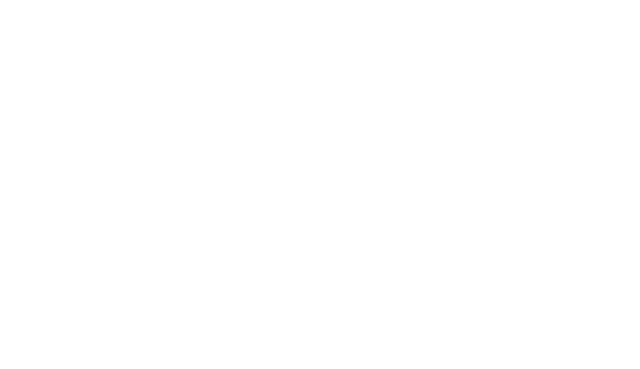
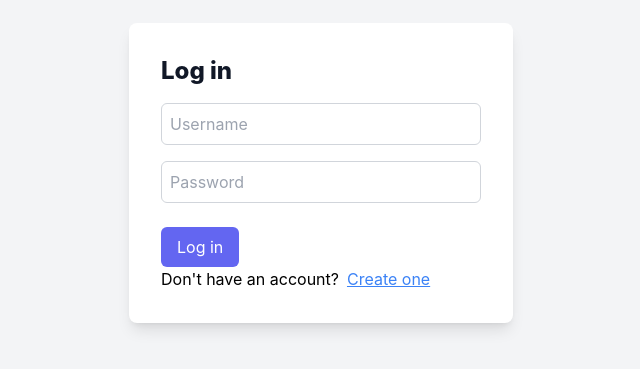
Before and after one commit to wkeebs/outfit-planner, a React (Create React App) app in the folder app/frontend/: page /login in a window 1280 px wide. Before the commit this address had no page. Shown: the part 227-596 px from the top of the page, without its empty margins (319-959 px from the left). Built offline with nearby package versions, Linux system fonts and the light colour scheme.

Commit message:
just added some security
user cannot just bypass to dashboard by going "/dashboard". addition of useState in App.js prevents from doing so

```diff
--- a/app/frontend/src/App.js
+++ b/app/frontend/src/App.js
@@ -1,12 +1,24 @@
 import Login from "./components/Login";
-import CreateAccount from "./components/CreateAccount";
-import { BrowserRouter as Router, Route, Routes } from 'react-router-dom';
+import Dashboard from "./pages/Dashboard";
+import { BrowserRouter as Router, Route, Routes, Navigate } from 'react-router-dom';
+import { useState } from "react";
+function App() {
 
-function App() {
+  const [isAuthenticated, userHasAuthenticated] = useState(false); //This is used to authenticate whether a user has successfully logged in
+  //If after axios.post to the login route (in the logindetail.jsx file) is successfull then isAuthenticated = true and the Route to home is returned
+
   return (
     <>
       <Routes>
-        <Route path ="/" element={<Login/>}/>
+      <Route
+        path="/login"
+        element={<Login userHasAuthenticated={userHasAuthenticated} />}
+      />
+        {isAuthenticated ? (
+        <Route path="/home" element={<Dashboard />} /> //If user is legit they can use this route
+      ) : (
+        <Route path="*" element={<Navigate to="/login" />} /> //Otherwise they r redirected to login LOL
+      )}
       </Routes>
     </>
   );
--- a/app/frontend/src/components/Login.jsx
+++ b/app/frontend/src/components/Login.jsx
@@ -1,9 +1,11 @@
 import axios from "axios"
 import React, {useRef, useState} from "react"
 import CreateAccount from "./CreateAccount";
+import { useNavigate } from "react-router-dom";
 
+function Login(userHasAuthenticated) {
 
-function Login() {
+    const navigate = useNavigate()
 
     const [isCreateAccountOpen, setIsCreateAccountOpen] = useState(false)
 
@@ -37,9 +39,9 @@
             console.log('Login successful:', response.data.message);
             setLoginError(null); // Reset any previous login error
             // Redirect the user to a new page on successful login
-
+            userHasAuthenticated(true)
             // change this to navigate
-            window.location.href = '/home';
+            navigate('/home')
         } catch (error) {
             console.error('Login failed:', error);
             setLoginError('Invalid username or password');
--- /dev/null
+++ b/app/frontend/src/pages/Dashboard.jsx
@@ -0,0 +1,12 @@
+function Dashboard () {
+
+    return(
+        <div>
+            This is the dashboard
+        </div>
+    )
+
+
+}
+
+export default Dashboard
```
